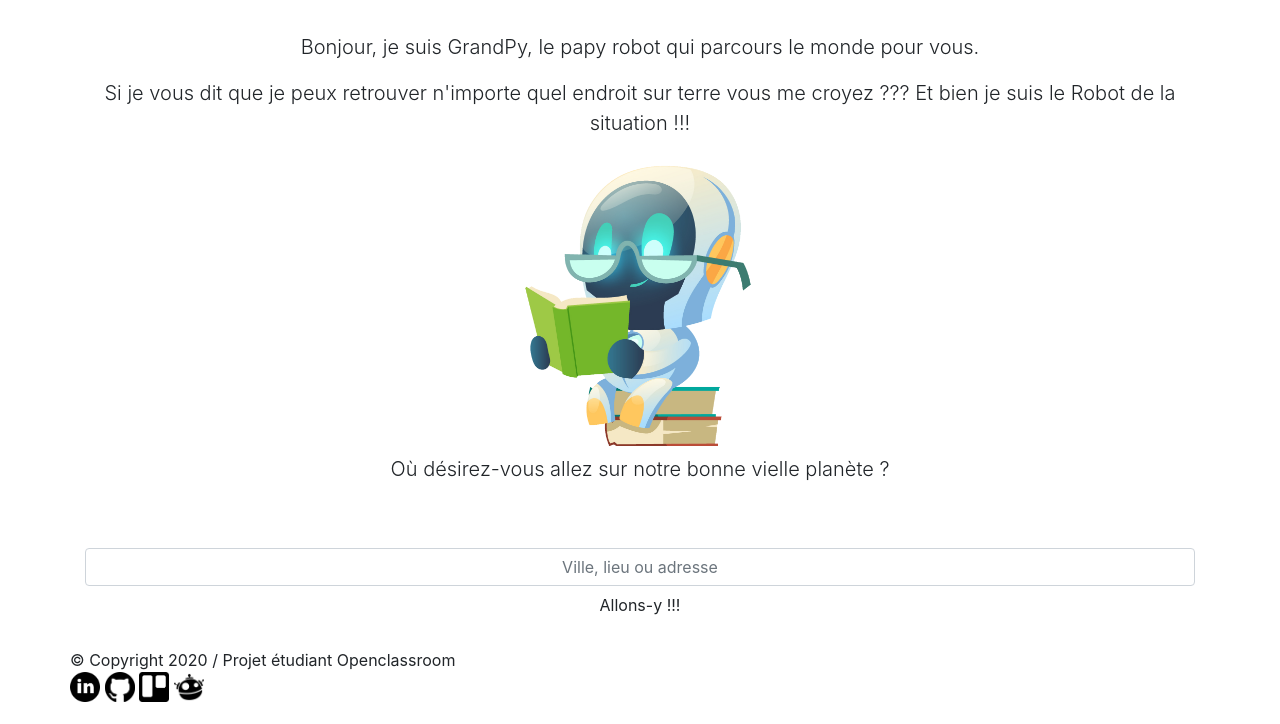
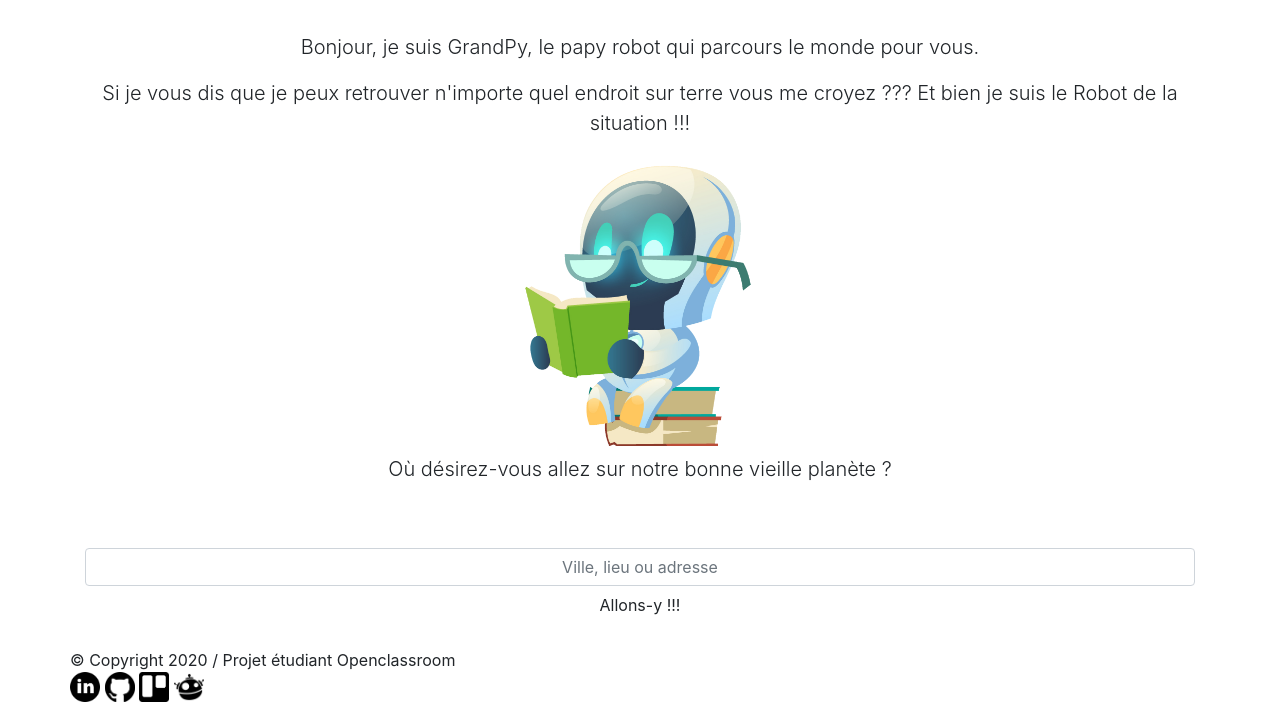
Before and after one commit to Bibjim/PAPY_BOT_P7, a Flask app: page / in a window 1280 px wide. Shown: the part 60-784 px from the top of the page. Run offline with Flask 2, Linux system fonts and the light colour scheme; some libraries are stand-ins or nearby versions.

Commit message:
behind corrections

```diff
--- a/pbapp/templates/index.html
+++ b/pbapp/templates/index.html
@@ -19,9 +19,9 @@
 <div class="container">
     <section id="main-title">
         <p class="lead">Bonjour, je suis GrandPy, le papy robot qui parcours le monde pour vous.</p>
-        <p class="lead">Si je vous dit que je peux retrouver n'importe quel endroit sur terre vous me croyez ??? Et bien je suis le Robot de la situation !!!</p>
+        <p class="lead">Si je vous dis que je peux retrouver n'importe quel endroit sur terre vous me croyez ??? Et bien je suis le Robot de la situation !!!</p>
         <img src="../static/img/lunettes.png" class="main_img" alt="main_img" />
-        <p class="lead">Où désirez-vous allez sur notre bonne vielle planète ? </p>
+        <p class="lead">Où désirez-vous allez sur notre bonne vieille planète ? </p>
     </section>
 
     <section id="response-research" style="display : none">
```
Also changed, not shown: 2 other files.
